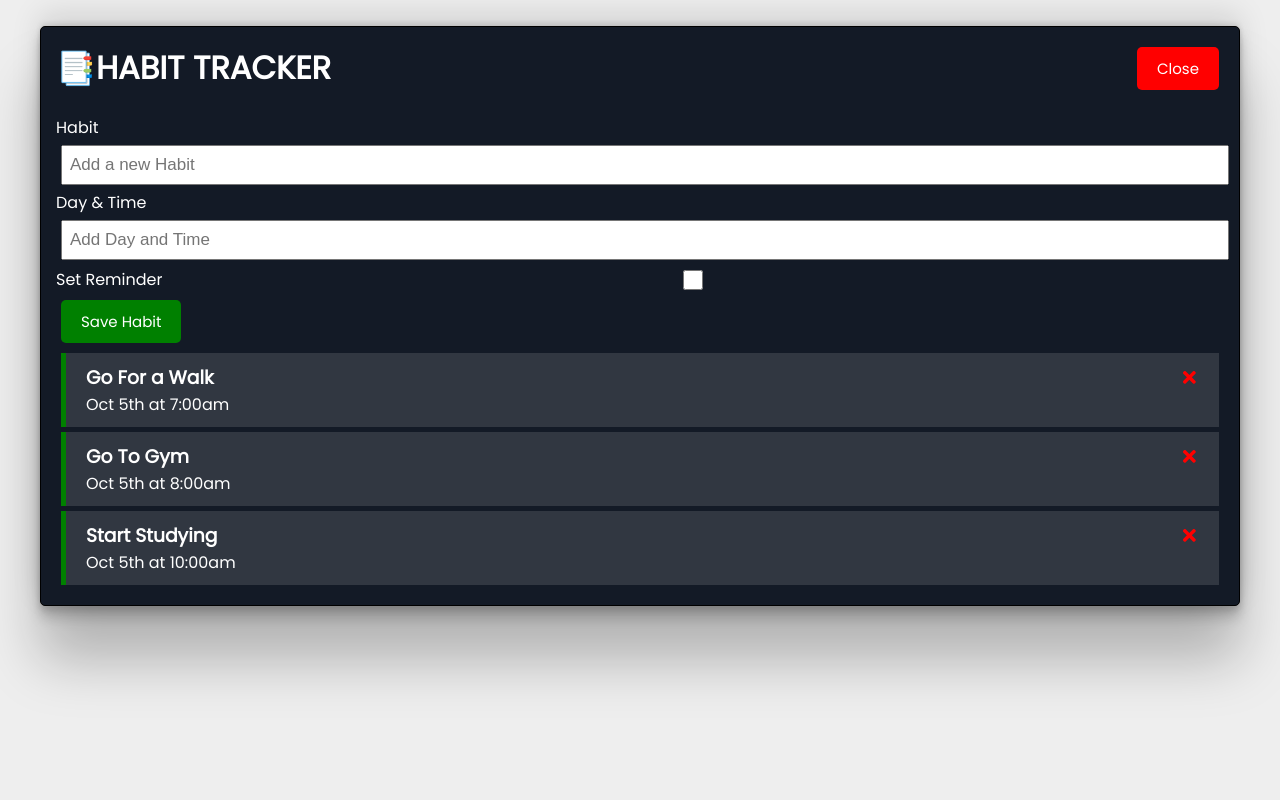
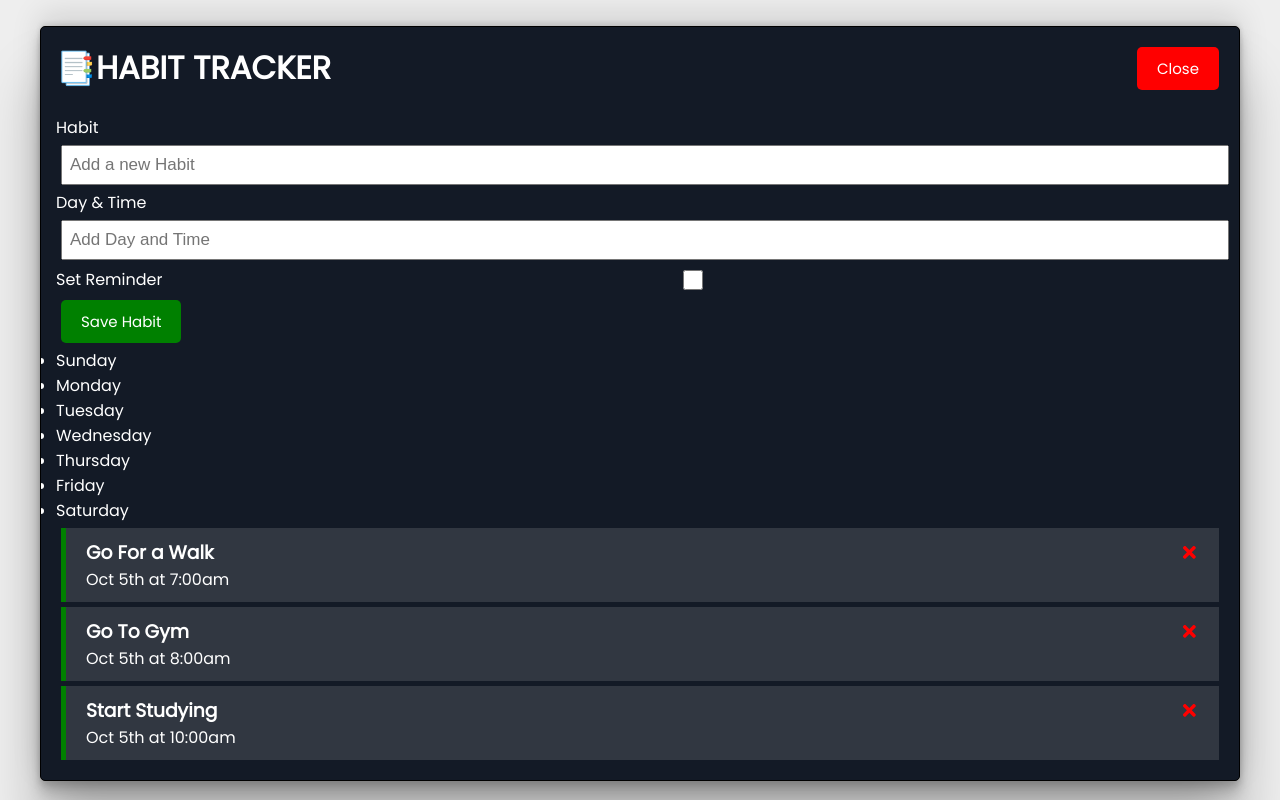
Before and after one commit to NaNshekhar04/habit-tracker, a React (Create React App) app: page / in a window 1280 px wide. Both pictures are taken after a click on the button "Add". Built offline with nearby package versions, Linux system fonts and the light colour scheme.

Commit message:
Adding week Tracking Feature in our Application !

```diff
--- a/src/Components/AddHabit.js
+++ b/src/Components/AddHabit.js
@@ -47,6 +47,19 @@ const AddHabit = ({ onAdding }) => {
 
             <input type="submit" value='Save Habit' className='btn btn-block' />
 
+            <section className='weekNames'>
+                    <ul className='days'>
+                        <li>Sunday</li>
+                        <li>Monday</li>
+                        <li>Tuesday</li>
+                        <li>Wednesday</li>
+                        <li>Thursday</li>
+                        <li>Friday</li>
+                        <li>Saturday</li>
+                    </ul>
+
+            </section>
+
         </form>
     )
 }
--- a/src/Components/Button.js
+++ b/src/Components/Button.js
@@ -1,18 +1,6 @@
-import PropTypes from 'prop-types'
-
 const Button = ({ color, text, onClick }) => {
     return (
         <button onClick={onClick} className='btn' style={{ backgroundColor: color }}>{text}</button>
     )
 }
-
-Button.defaultProps = {
-    color: 'purple'
-}
-
-Button.propTypes = {
-    text: PropTypes.string,
-    color: PropTypes.string
-}
-
 export default Button
--- a/src/Components/Habits.js
+++ b/src/Components/Habits.js
@@ -4,7 +4,7 @@ import Habit from './Habit'
 const Habits = ({ habits, onDelete, onSwitch }) => {
   return (
 
-    // MAPPING OVER HABITS AND PASSING FUNCTIONS VIA PROPS !
+    // MAPPING OVER HABITSLIST AND PASSING FUNCTIONS-DATA VIA PROPS !
 
     <div>
       {habits.map((habit) => (
```
